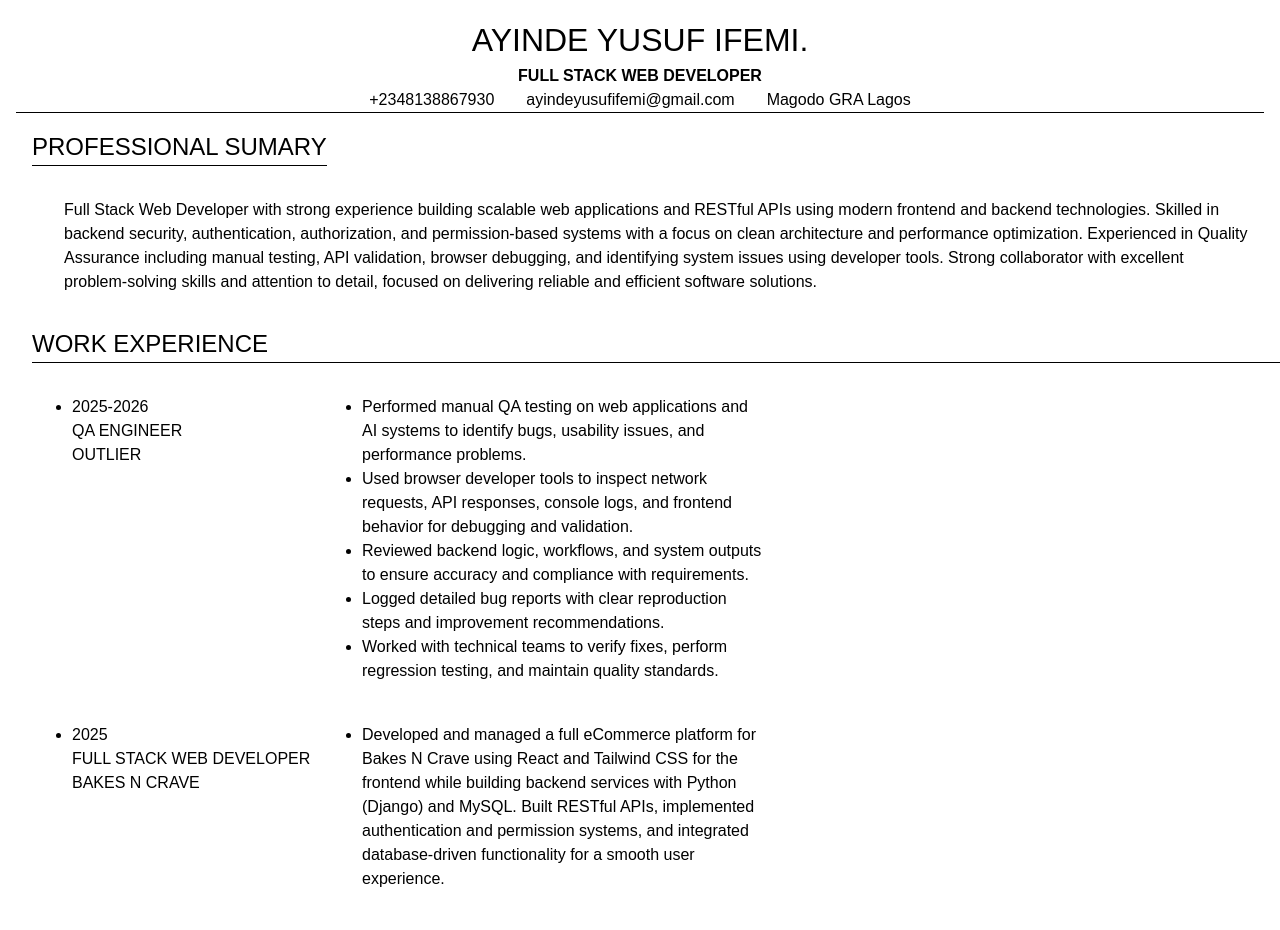
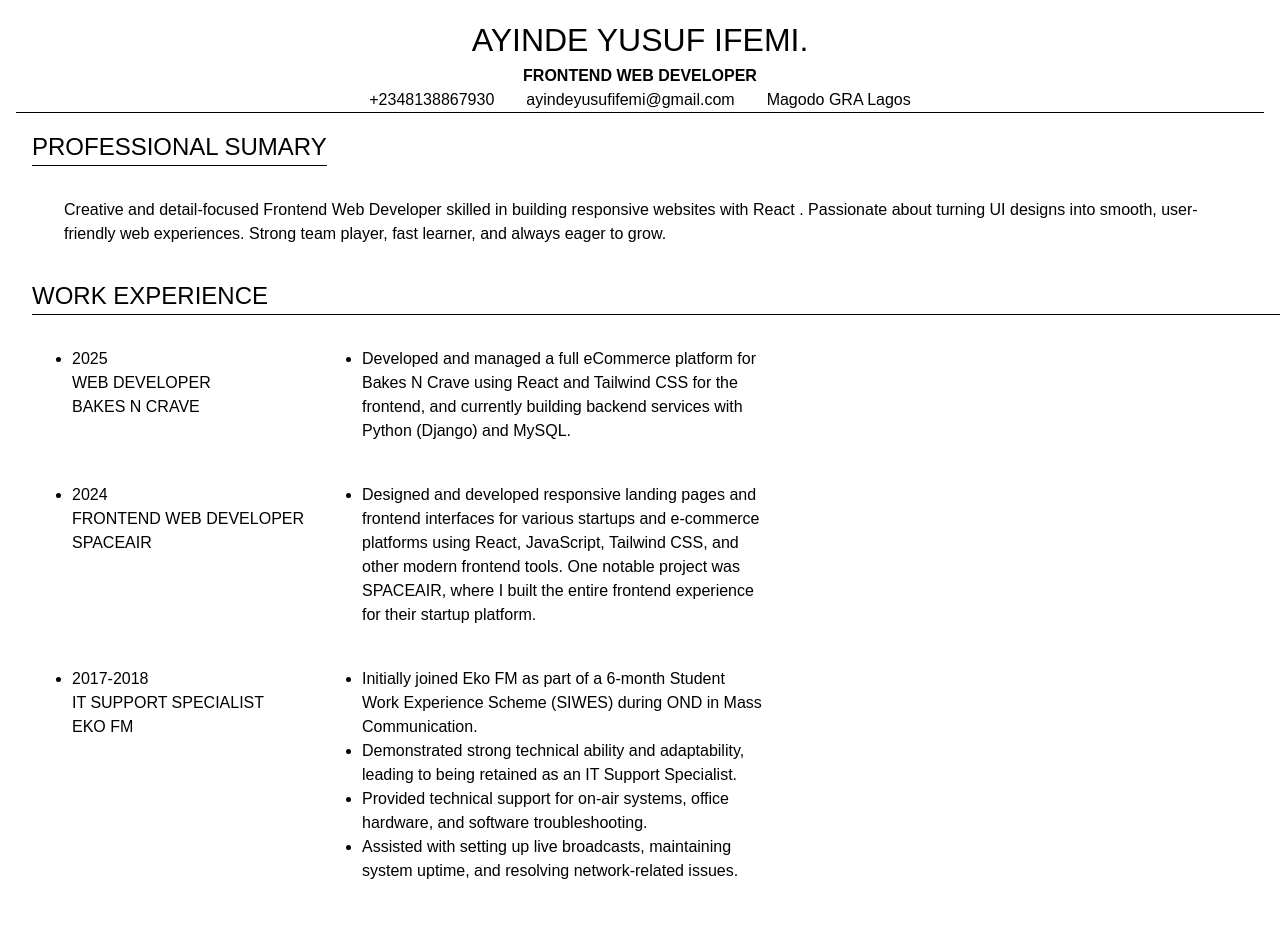
Before and after one commit to Hyfem/ayind-yusuf-resume, a React (Vite) app: page / in a window 1280 px wide. Shown: the top 930 px of the page. Built offline with nearby package versions, Linux system fonts and the light colour scheme; a web font is replaced by a local one.

Commit message:
checking

```diff
--- a/src/assets/component/resume/index.jsx
+++ b/src/assets/component/resume/index.jsx
@@ -7,7 +7,7 @@ function resume (){
                 <div className='border-b border-black'>
                     <div>
                       <h1>AYINDE YUSUF IFEMI.</h1>
-                      <h3> <b>FULL STACK WEB DEVELOPER</b></h3>
+                      <h3> <b>FRONTEND WEB DEVELOPER</b></h3>
                    </div>
                    <div className=' flex item-center justify-center gap-8 '>
                      <div><p> +2348138867930</p></div>
@@ -19,13 +19,12 @@ function resume (){
                 <div className='w-full m-4 text-left'>
                     <h2 className='border-b border-black w-fit'> PROFESSIONAL SUMARY </h2>
                     <p className='m-8'>
-                        Full Stack Web Developer with strong experience building scalable web applications
-                        and RESTful APIs using modern frontend and backend technologies. Skilled in backend
-                        security, authentication, authorization, and permission-based systems with a focus
-                        on clean architecture and performance optimization. Experienced in Quality Assurance
-                        including manual testing, API validation, browser debugging, and identifying system
-                        issues using developer tools. Strong collaborator with excellent problem-solving skills
-                        and attention to detail, focused on delivering reliable and efficient software solutions.
+                        Creative and detail-focused Frontend Web Developer
+                        skilled in building responsive websites with React
+                        . Passionate
+                        about turning UI designs into smooth, user-friendly
+                        web experiences. Strong team player, fast learner,
+                        and always eager to grow.
                     </p>
 
                 </div>
@@ -37,7 +36,7 @@ function resume (){
                         <div className='w-[250px] h-fit'>
                             <ul className='list-disc '>
                                 <li>
-                                    2025-2026 <br /> QA ENGINEER <br /> OUTLIER
+                                    2025 <br />WEB DEVELOPER <br /> BAKES N CRAVE
                                 </li>
                             </ul>
 
@@ -45,34 +44,21 @@ function resume (){
                         <div className='w-[400px]  h-fit'>
                            <ul>
                              <li className='list-disc'>
-                                Performed manual QA testing on web applications and AI systems to identify bugs,
-                                usability issues, and performance problems.
-                             </li>
-                             <li className='list-disc'>
-                                Used browser developer tools to inspect network requests, API responses, console logs,
-                                and frontend behavior for debugging and validation.
-                             </li>
-                             <li className='list-disc'>
-                                Reviewed backend logic, workflows, and system outputs to ensure accuracy and compliance
-                                with requirements.
-                             </li>
-                             <li className='list-disc'>
-                                Logged detailed bug reports with clear reproduction steps and improvement recommendations.
-                             </li>
-                             <li className='list-disc'>
-                                Worked with technical teams to verify fixes, perform regression testing, and maintain quality standards.
-                             </li>
+                            Developed and managed a full eCommerce platform
+                            for Bakes N Crave using React and Tailwind CSS for
+                            the frontend, and currently building backend
+                            services with Python (Django) and MySQL.
+                            </li>
                            </ul>
 
                         </div>
 
                     </div>
-
                     <div className='w-full mt-8 flex gap-10 m-10'>
                         <div className='w-[250px] h-fit'>
                            <ul className='list-disc '>
                             <li>
-                             2025 <br />FULL STACK WEB DEVELOPER <br /> BAKES N CRAVE
+                             2024 <br />FRONTEND WEB DEVELOPER <br /> SPACEAIR
 
                             </li>
                            </ul>
@@ -80,35 +66,19 @@ function resume (){
                         <div className='w-[400px] h-fit'>
                            <ul>
                              <li className='list-disc'>
-                                Developed and managed a full eCommerce platform for Bakes N Crave using React
-                                and Tailwind CSS for the frontend while building backend services with Python
-                                (Django) and MySQL. Built RESTful APIs, implemented authentication and permission
-                                systems, and integrated database-driven functionality for a smooth user experience.
+                                Designed and developed responsive landing
+                                pages and frontend interfaces for various startups
+                                and e-commerce platforms using React, JavaScript,
+                                Tailwind CSS, and other modern frontend tools.
+                                One notable project was SPACEAIR,
+                                where I built the entire frontend
+                                experience for their startup platform.
+
                             </li>
                            </ul>
                         </div>
 
                     </div>
-
-                    <div className='w-full mt-8 flex gap-10 m-10'>
-                        <div className='w-[250px] h-fit'>
-                            <ul className='list-disc '>
-                                <li>
-                                    2024 <br />FRONTEND WEB DEVELOPER <br /> SPACEAIR
-                                </li>
-                            </ul>
-                        </div>
-                        <div className='w-[400px] h-fit'>
-                            <ul className='list-disc '>
-                                <li>
-                                    Designed and developed responsive landing pages and frontend interfaces for startups
-                                    and e-commerce platforms using React, JavaScript, and Tailwind CSS. Built the complete
-                                    frontend experience for the SPACEAIR startup platform.
-                                </li>
-                            </ul>
-                        </div>
-                    </div>
-
                     <div className='w-full mt-8 flex gap-10 m-10'>
                         <div className='w-[250px] h-fit'>
                             <ul className='list-disc '>
@@ -120,13 +90,22 @@ function resume (){
                         <div className='w-[400px] h-fit'>
                             <ul className='list-disc '>
                                 <li>
-                                    Provided technical support for broadcast systems, office hardware, and software troubleshooting.
+                                    Initially joined Eko FM as part of a 6-month
+                                    Student Work Experience Scheme (SIWES) during
+                                    OND in Mass Communication.
                                 </li>
                                 <li>
-                                    Assisted in maintaining system uptime and resolving network-related issues.
+                                    Demonstrated strong technical ability and adaptability,
+                                    leading to being retained as an IT Support Specialist.
                                 </li>
                                 <li>
-                                    Supported live broadcast setup and ensured smooth system operations.
+                                    Provided technical support for on-air systems,
+                                    office hardware, and software troubleshooting.
+                                </li>
+                                <li>
+                                    Assisted with setting up live broadcasts,
+                                    maintaining system uptime, and resolving
+                                    network-related issues.
                                 </li>
                             </ul>
                         </div>
@@ -178,6 +157,10 @@ function resume (){
                 </div>
                     </div>
 
+
+
+
+
             </div>
 
         </div>
```
